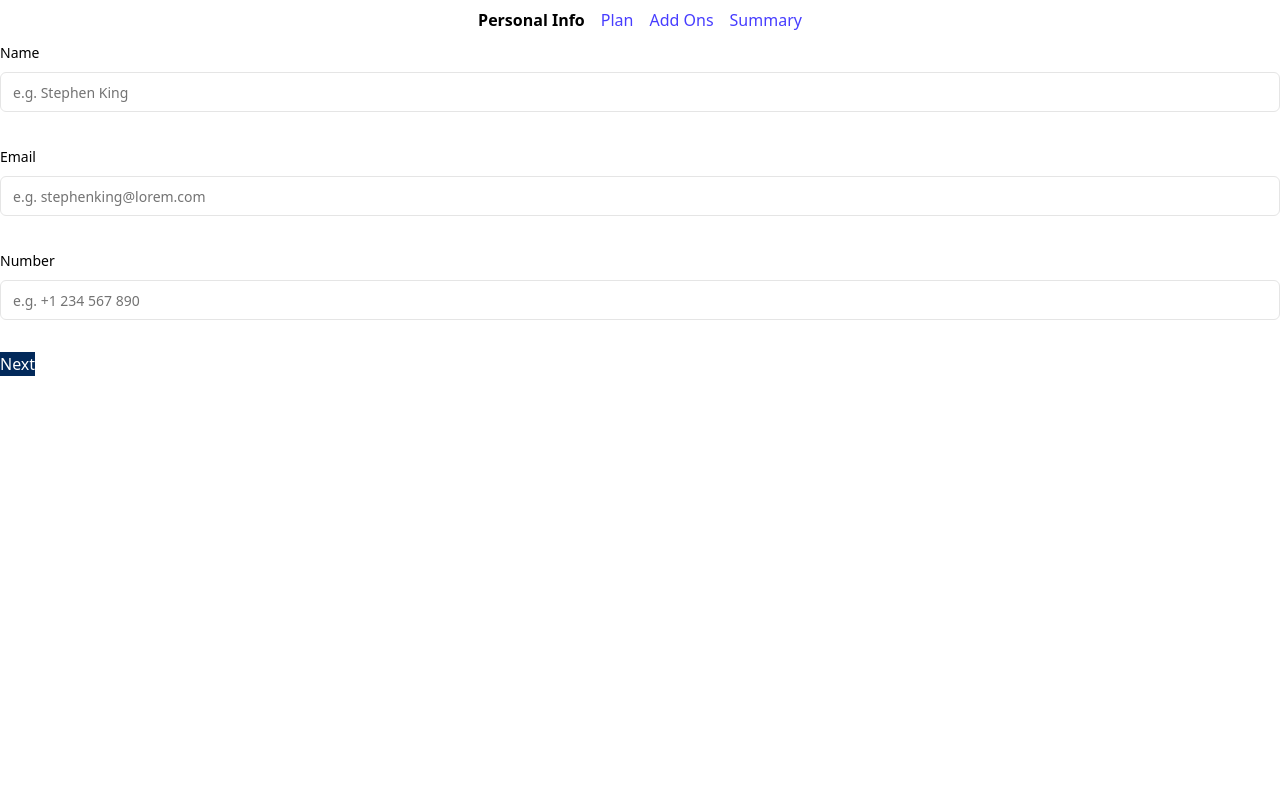
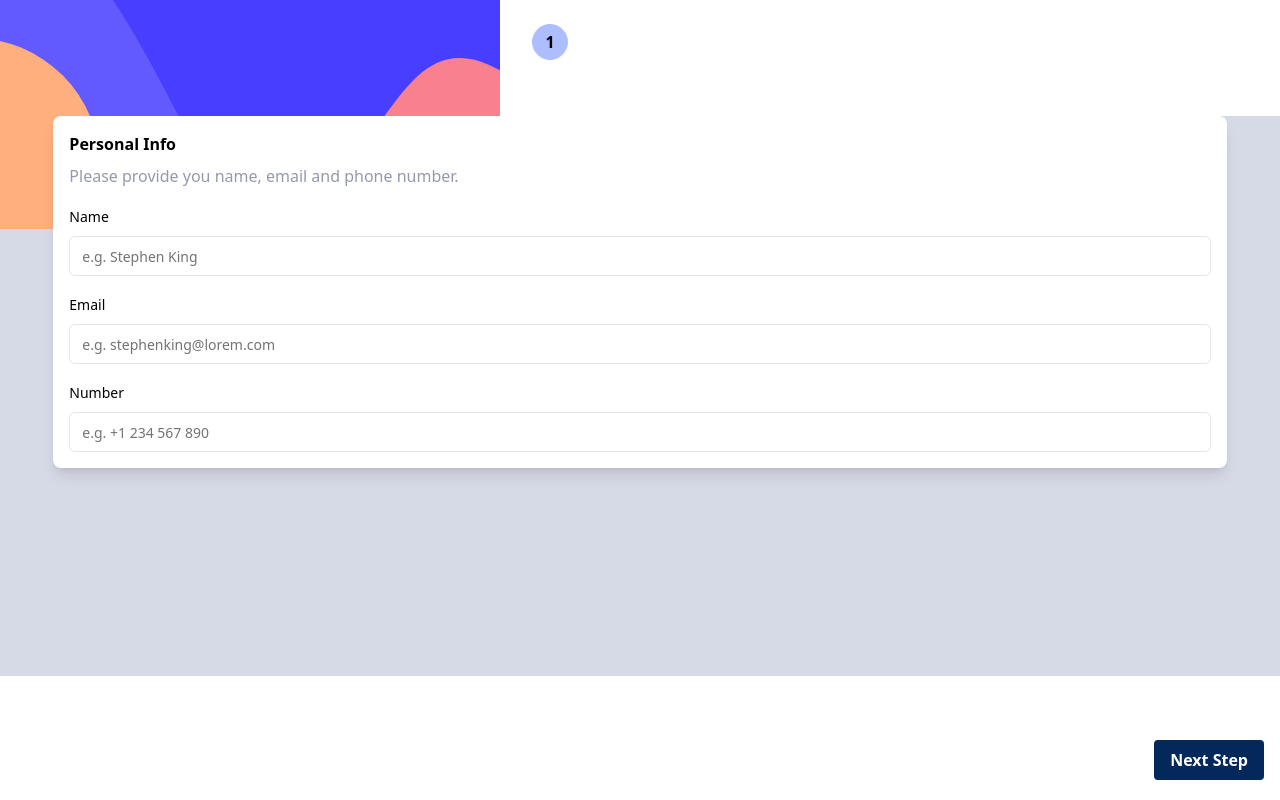
Before and after one commit to Matteonegridev/MultiStep-form, a React (Vite) app: page / in a window 1280 px wide. Built offline with nearby package versions, Linux system fonts and the light colour scheme; what fluid-tailwind would draw is missing.

Commit message:
styling...

```diff
--- a/src/components/Stepper.tsx
+++ b/src/components/Stepper.tsx
@@ -1,16 +1,16 @@
 import { useContextHook } from "@/hooks/useStepContext";
 
 function Stepper() {
-  const steps = ["Personal Info", "Plan", "Add Ons", "Summary"];
+  const steps = ["1", "2", "3", "4"];
   const { currentStep } = useContextHook();
   console.log(currentStep);
 
   return (
-    <div className="p-2">
-      <ul className="flex justify-center gap-4">
+    <div className="relative top-6 z-10">
+      <ul className="flex justify-center gap-6">
         {steps.map((steps, i) => (
           <li
-            className={`${currentStep !== i ? "text-secondary" : "font-bold"}`}
+            className={`${currentStep !== i ? "border border-white bg-transparent text-white" : "border border-tertiary bg-tertiary text-black"} flex h-9 w-9 items-center justify-center rounded-full font-bold`}
             key={i}
           >
             {steps}
--- a/src/components/routes/AddOns.tsx
+++ b/src/components/routes/AddOns.tsx
@@ -15,6 +15,8 @@ import { prevPage } from "@/functions/functions";
 import { SubmitHandler, useFormContext } from "react-hook-form";
 import { useNavigate } from "react-router";
 import { addonsData } from "@/functions/addonsData";
+import mobileSideBar from "/assets/images/bg-sidebar-mobile.svg";
+import SvgComp from "@/utilities/SvgComp";
 
 function AddOns() {
   const form = useFormContext<SchemaValues>();
@@ -32,6 +34,11 @@ function AddOns() {
   };
 
   return (
+    <section>
+      <div className="absolute left-0 top-0">
+        <SvgComp alt="mobile sidebar" src={mobileSideBar} width={500} />
+      </div>
+
       <Form {...form}>
         <form onSubmit={form.handleSubmit(onSubmit)} className="space-y-6">
           {addons.map((value) => (
@@ -93,6 +100,7 @@ function AddOns() {
           </Button>
         </form>
       </Form>
+    </section>
   );
 }
 
--- a/src/components/routes/PersonalInfo.tsx
+++ b/src/components/routes/PersonalInfo.tsx
@@ -1,5 +1,7 @@
 import { SubmitHandler, useFormContext } from "react-hook-form";
 import { useNavigate } from "react-router";
+import SvgComp from "@/utilities/SvgComp";
+import mobileSideBar from "/assets/images/bg-sidebar-mobile.svg";
 
 import {
   Form,
@@ -30,9 +32,22 @@ function PersonalInfo() {
   };
 
   return (
-    <section>
+    <>
+      <section className="h-[70dvh] bg-lightGray">
+        <div className="absolute left-0 top-0">
+          <SvgComp alt="mobile sidebar" src={mobileSideBar} width={500} />
+        </div>
         <Form {...form}>
-        <form onSubmit={form.handleSubmit(onSubmit)} className="space-y-8">
+          <form
+            onSubmit={form.handleSubmit(onSubmit)}
+            className="relative z-10 m-auto mt-20 w-11/12 space-y-4 rounded-lg bg-white px-4 py-4 shadow-lg"
+          >
+            <div className="w-4/5">
+              <h1 className="pb-2 font-bold ~text-2xl/4xl">Personal Info</h1>
+              <p className="text-coolGray">
+                Please provide you name, email and phone number.
+              </p>
+            </div>
             {/*Name Field */}
             <FormField
               control={form.control}
@@ -55,7 +70,10 @@ function PersonalInfo() {
                 <FormItem>
                   <FormLabel>Email</FormLabel>
                   <FormControl>
-                  <Input placeholder="e.g. stephenking@lorem.com" {...field} />
+                    <Input
+                      placeholder="e.g. stephenking@lorem.com"
+                      {...field}
+                    />
                   </FormControl>
 
                   <FormMessage />
@@ -76,14 +94,18 @@ function PersonalInfo() {
                 </FormItem>
               )}
             />
-          <div>
-            <button className="bg-primary text-white" type="submit">
-              Next
-            </button>
-          </div>
           </form>
         </Form>
       </section>
+      <div className="absolute bottom-5 right-4">
+        <button
+          className="rounded-sm bg-primary px-[1em] py-[.5em] font-semibold text-white"
+          type="submit"
+        >
+          Next Step
+        </button>
+      </div>
+    </>
   );
 }
 
--- a/src/components/routes/SelectPlan.tsx
+++ b/src/components/routes/SelectPlan.tsx
@@ -18,6 +18,8 @@ import { prevPage } from "@/functions/functions";
 import { Switch } from "@radix-ui/react-switch";
 import { usePlansContext } from "@/hooks/usePlansContext";
 import { planData } from "@/functions/selectPlanData";
+import SvgComp from "@/utilities/SvgComp";
+import mobileSideBar from "/assets/images/bg-sidebar-mobile.svg";
 
 function SelectPlan() {
   const { setCurrentStep } = useContextHook();
@@ -42,7 +44,10 @@ function SelectPlan() {
   };
 
   return (
-    <>
+    <section>
+      <div className="absolute left-0 top-0">
+        <SvgComp alt="mobile sidebar" src={mobileSideBar} width={500} />
+      </div>
       <Form {...form}>
         <form
           onSubmit={form.handleSubmit(onSubmit)}
@@ -121,7 +126,7 @@ function SelectPlan() {
           Prev
         </Button>
       </div>
-    </>
+    </section>
   );
 }
 
--- a/src/components/routes/Summary.tsx
+++ b/src/components/routes/Summary.tsx
@@ -9,6 +9,8 @@ import { Button } from "../ui/button";
 import { handleAddonsPrice } from "@/functions/addonsData";
 import { handlePlanPrice } from "@/functions/selectPlanData";
 import { prevPage } from "@/functions/functions";
+import SvgComp from "@/utilities/SvgComp";
+import mobileSideBar from "/assets/images/bg-sidebar-mobile.svg";
 
 function Summary() {
   const form = useFormContext<SchemaValues>();
@@ -68,6 +70,11 @@ function Summary() {
     : parseInt(plansInfo.replace(/[^\d]/g, ""));
 
   return (
+    <section>
+      <div className="absolute left-0 top-0">
+        <SvgComp alt="mobile sidebar" src={mobileSideBar} width={500} />
+      </div>
+
       <form onSubmit={form.handleSubmit(onSubmit)}>
         <div className="overflow-auto rounded-md bg-gray-100 p-4 text-sm text-gray-800">
           <>
@@ -110,6 +117,7 @@ function Summary() {
           </Button>
         </div>
       </form>
+    </section>
   );
 }
 
--- a/src/components/routes/ThankYou.tsx
+++ b/src/components/routes/ThankYou.tsx
@@ -4,11 +4,11 @@ import mobileSideBar from "/assets/images/bg-sidebar-mobile.svg";
 
 function ThankYou() {
   return (
-    <section className="w-full">
-      <div className="absolute left-0 top-0 -z-10">
+    <section className="min-h-[100dvh] w-full bg-lightGray">
+      <div className="absolute left-0 top-0">
         <SvgComp alt="mobile sidebar" src={mobileSideBar} width={500} />
       </div>
-      <div className="p m-auto mt-20 flex w-11/12 flex-col items-center rounded-lg bg-white px-3 py-20 shadow-lg">
+      <div className="relative z-10 m-auto mt-20 flex w-11/12 flex-col items-center rounded-lg bg-white px-3 py-20 shadow-lg">
         <div className="">
           <SvgComp alt="Thank you icon" src={thankYou} width={60} height={60} />
         </div>
```
Also changed, not shown: 1 other file (tests, documents, lock files or other folders). Lines whose indentation alone changed are shown as unchanged.
